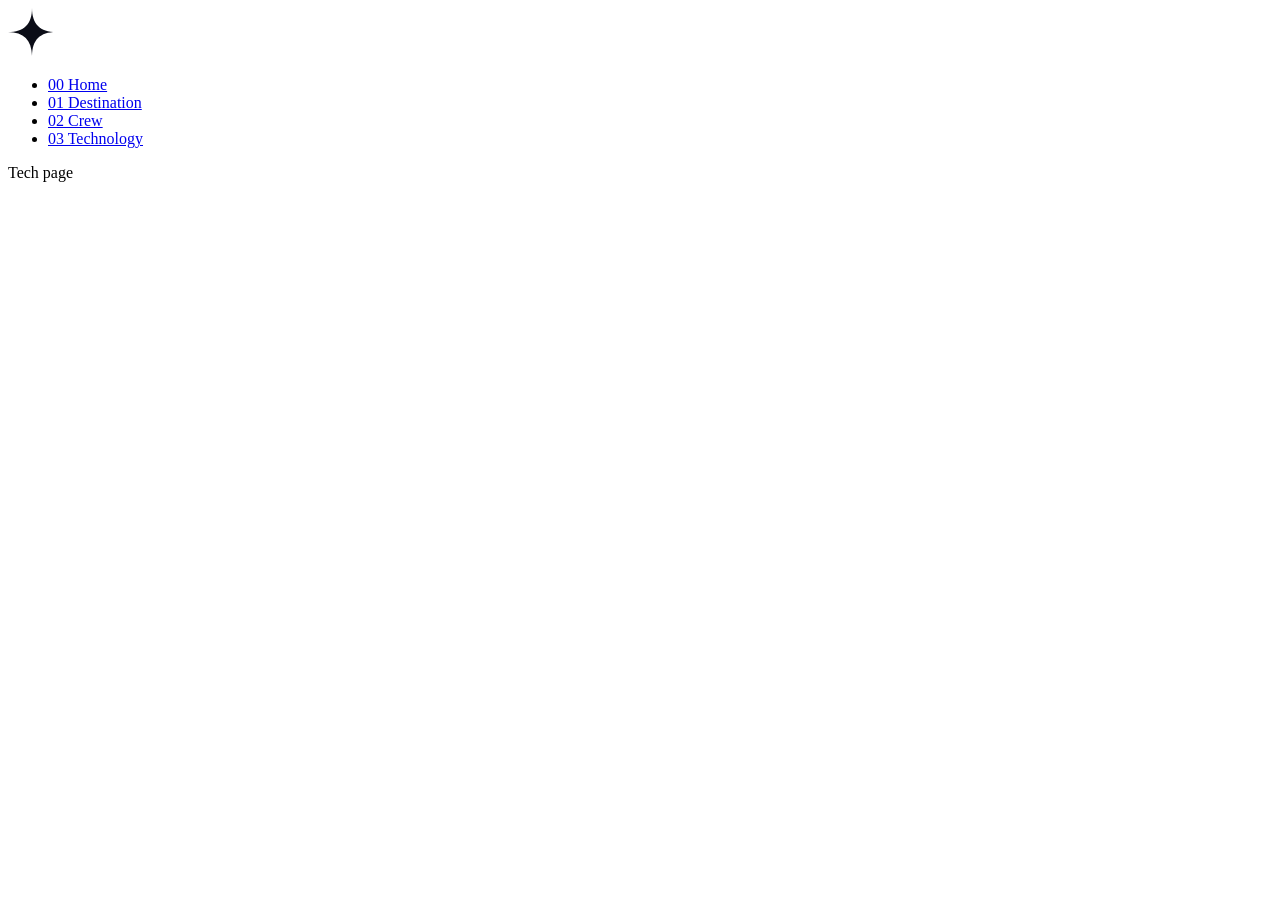
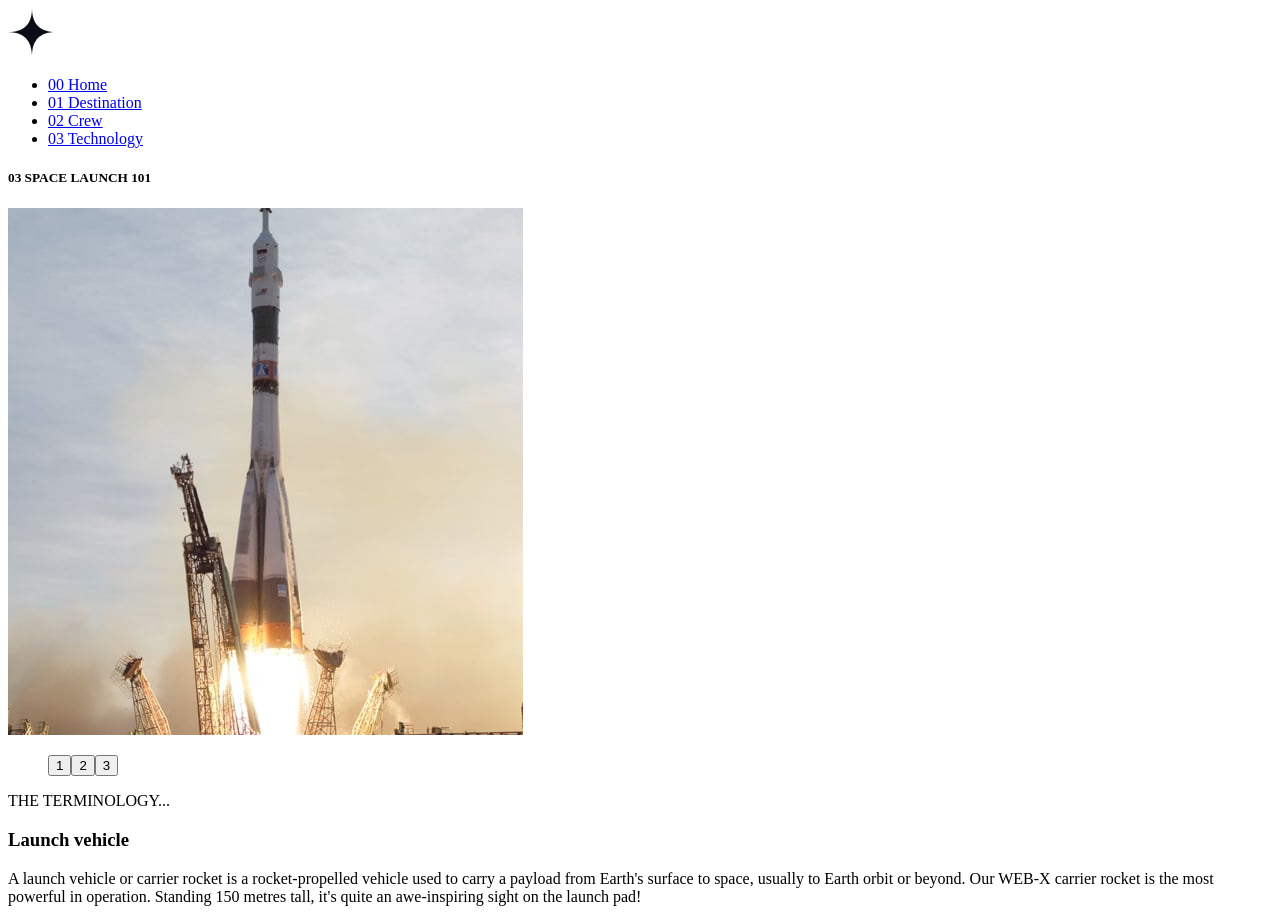
Before and after one commit to BParadowski/space_tourism, a React (Vite) app: page /technology in a window 1280 px wide. Before the commit the page ends 800 px from the top, so only its background shows below. Built offline with nearby package versions, Linux system fonts and the light colour scheme.

Commit message:
Add Technology component

```diff
--- a/src/App.tsx
+++ b/src/App.tsx
@@ -10,7 +10,7 @@ import data from "./assets/data.json";
 function App() {
   const destinationData = data["destinations"];
   const crewData = data["crew"];
-  const technology = data["technology"];
+  const technologyData = data["technology"];
 
   return (
     <>
@@ -23,7 +23,10 @@ function App() {
             element={<Destination dataArr={destinationData} />}
           />
           <Route path="/crew" element={<Crew dataArr={crewData} />} />
-          <Route path="/technology" element={<Technology />} />
+          <Route
+            path="/technology"
+            element={<Technology dataArr={technologyData} />}
+          />
         </Routes>
       </div>
     </>
--- a/src/pages/Technology.tsx
+++ b/src/pages/Technology.tsx
@@ -1,7 +1,47 @@
-import React from "react";
+import React, { useState } from "react";
 
-function Technology() {
-  return <div>Tech page</div>;
+interface TechnologyData {
+  name: string;
+  images: {
+    portrait: string;
+    landscape: string;
+  };
+  description: string;
+}
+
+function Technology(props: { dataArr: TechnologyData[] }) {
+  const { dataArr } = props;
+  const [currentTech, setCurrentTech] = useState(0);
+  const { name, images, description } = dataArr[currentTech];
+
+  function switchTech(index: number) {
+    setCurrentTech(index);
+  }
+
+  const techNav = (
+    <ul>
+      {dataArr.map((tech, index) => (
+        <button key={tech.name} onClick={() => switchTech(index)}>
+          {index + 1}
+        </button>
+      ))}
+    </ul>
+  );
+  return (
+    <div>
+      <h5>
+        <span>03</span> SPACE LAUNCH 101
+      </h5>
+      <picture>
+        <source media="(min-width: 1200px)" srcSet={images.portrait} />
+        <img src={images.landscape} alt="Picture of space equipment" />
+      </picture>
+      <nav>{techNav}</nav>
+      <p className="subheader1">THE TERMINOLOGY...</p>
+      <h3>{name}</h3>
+      <p>{description}</p>
+    </div>
+  );
 }
 
 export default Technology;
```
